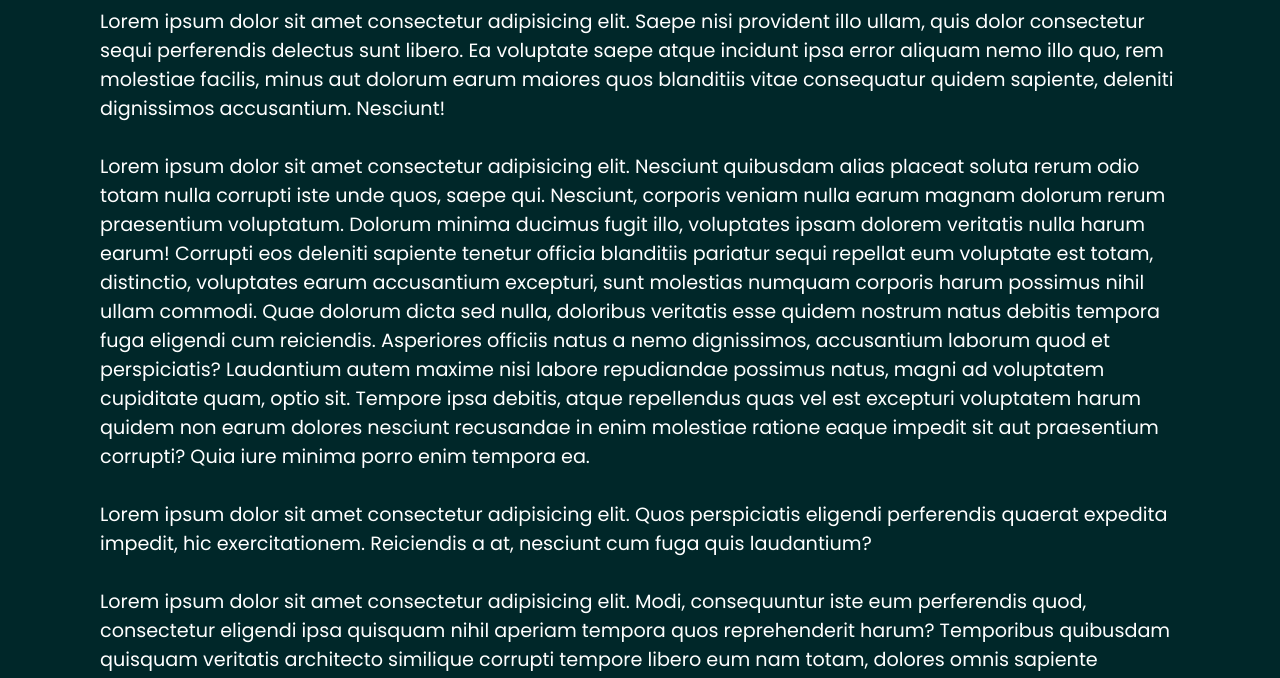
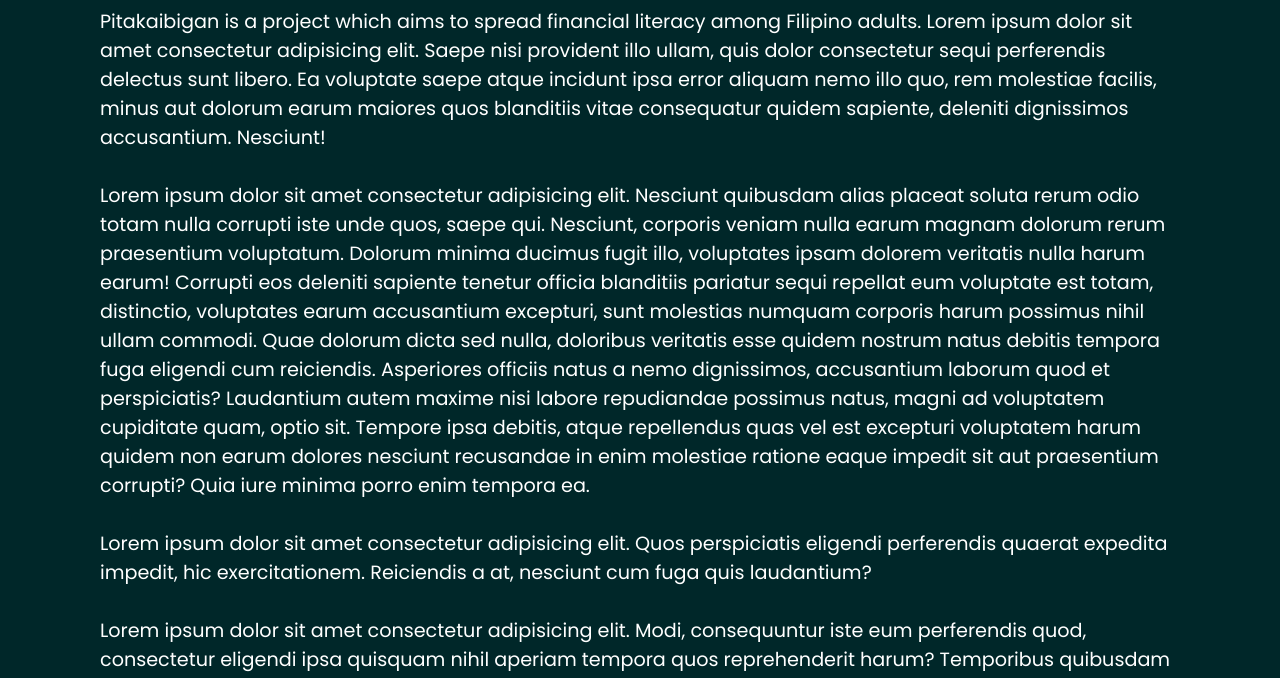
Before and after one commit to JohnryEspiritu03/pitakaibigan, a plain HTML site: page PITAKAIBIGAN/index.html in a window 1280 px wide. Shown: the part 980-1658 px from the top of the page. Drawn offline with Linux system fonts and the light colour scheme.

Commit message:
Updated index.html

```diff
--- a/PITAKAIBIGAN/index.html
+++ b/PITAKAIBIGAN/index.html
@@ -22,7 +22,7 @@
     <div class="sec" id="sec">
       <h2>PITAKAIBIGAN</h2>
       <p>
-        Lorem ipsum dolor sit amet consectetur adipisicing elit. Saepe nisi
+        Pitakaibigan is a project which aims to spread financial literacy among Filipino adults. Lorem ipsum dolor sit amet consectetur adipisicing elit. Saepe nisi
         provident illo ullam, quis dolor consectetur sequi perferendis delectus
         sunt libero. Ea voluptate saepe atque incidunt ipsa error aliquam nemo
         illo quo, rem molestiae facilis, minus aut dolorum earum maiores quos
```
